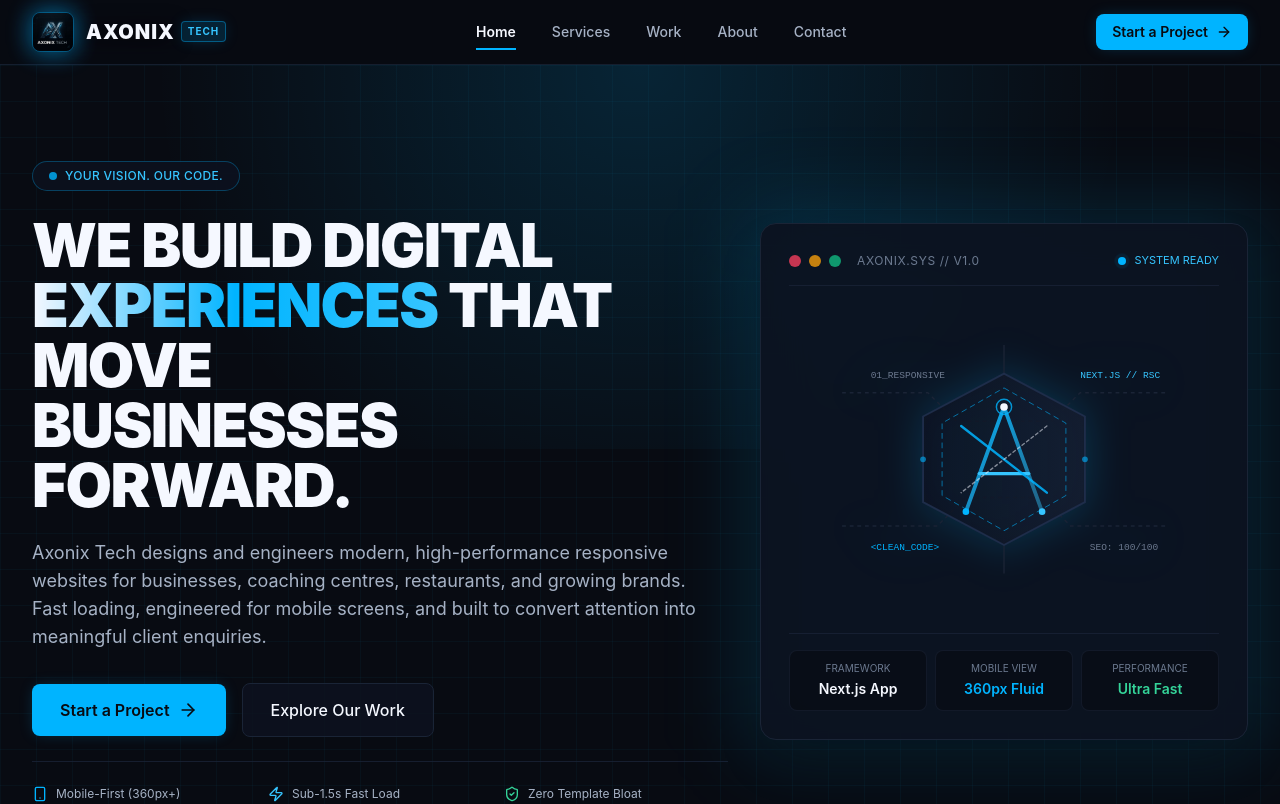
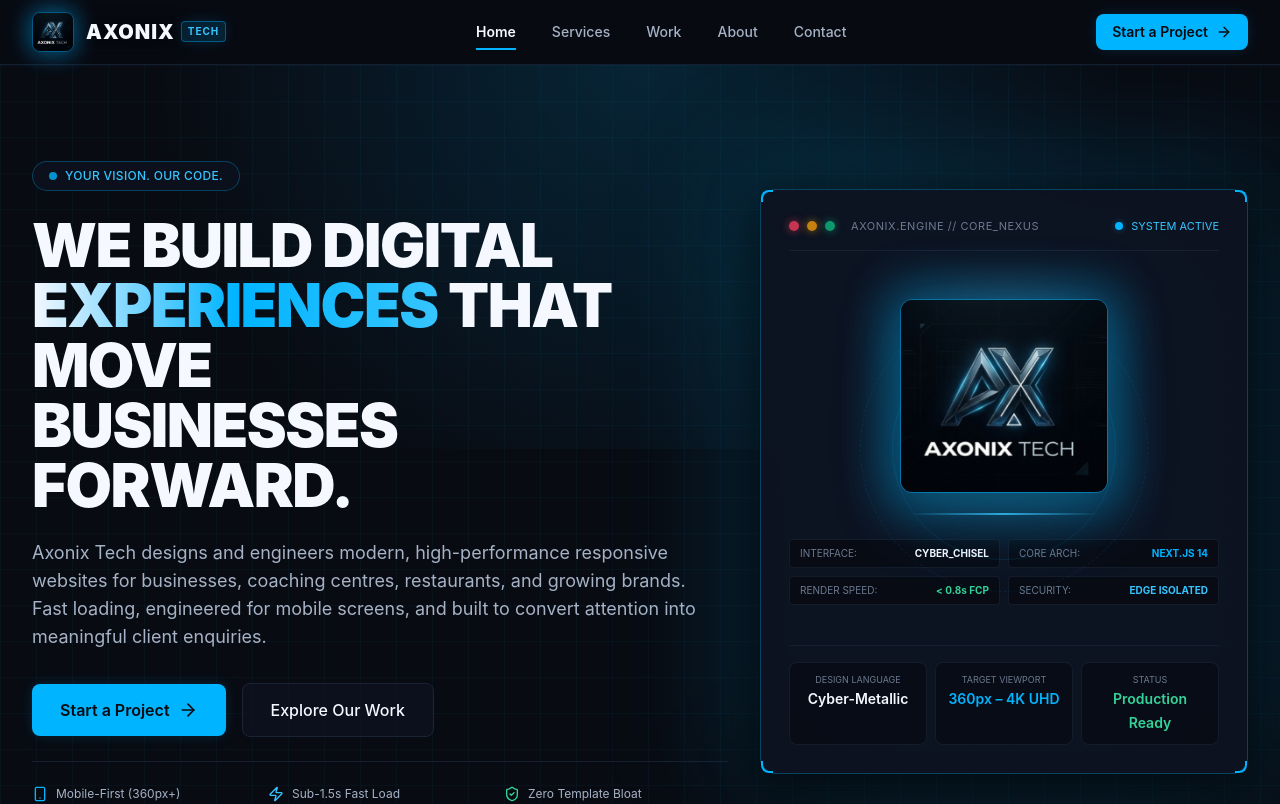
Before and after one commit to axonixtech01-cpu/axonix-tech, a Next.js app: page / in a window 1280 px wide. Shown: the top 804 px of the page. Built offline with nearby package versions, Linux system fonts and the light colour scheme.

Commit message:
Update AxVisual.tsx

```diff
--- a/components/AxVisual.tsx
+++ b/components/AxVisual.tsx
@@ -3,151 +3,100 @@ import React from 'react';
 export const AxVisual: React.FC = () => {
   return (
     <div className="relative mx-auto w-full max-w-xl select-none">
-      {/* Ambient Electric Glow Behind Graphic */}
+      {/* Outer Restrained Ambient Electric Glow */}
       <div
-        className="absolute -inset-4 rounded-3xl bg-axon-blue/15 blur-2xl pointer-events-none transform-gpu"
+        className="absolute -inset-4 rounded-3xl bg-axon-blue/20 blur-3xl pointer-events-none transform-gpu"
         aria-hidden="true"
       />
 
-      {/* Main High-Tech Terminal Card */}
-      <div className="relative rounded-2xl border border-axon-border bg-axon-surface/90 p-5 sm:p-7 shadow-2xl backdrop-blur-xl transition-all duration-300 hover:border-axon-blue/40">
+      {/* Main Futuristic Command Console Card */}
+      <div className="relative rounded-2xl border border-axon-blue/30 bg-axon-surface/95 p-5 sm:p-7 shadow-[0_10px_50px_rgba(0,0,0,0.8)] backdrop-blur-2xl transition-all duration-300 hover:border-axon-blue/60">
+
+        {/* Subtle Cyber Corner Accents */}
+        <div className="absolute top-0 left-0 w-3 h-3 border-t-2 border-l-2 border-axon-blue rounded-tl-lg" />
+        <div className="absolute top-0 right-0 w-3 h-3 border-t-2 border-r-2 border-axon-blue rounded-tr-lg" />
+        <div className="absolute bottom-0 left-0 w-3 h-3 border-b-2 border-l-2 border-axon-blue rounded-bl-lg" />
+        <div className="absolute bottom-0 right-0 w-3 h-3 border-b-2 border-r-2 border-axon-blue rounded-br-lg" />
 
         {/* Terminal Header Bar */}
-        <div className="flex items-center justify-between border-b border-axon-border/80 pb-4">
+        <div className="flex items-center justify-between border-b border-axon-border/90 pb-4">
           <div className="flex items-center gap-2">
-            <span className="h-3 w-3 rounded-full bg-rose-500/80" />
-            <span className="h-3 w-3 rounded-full bg-amber-500/80" />
-            <span className="h-3 w-3 rounded-full bg-emerald-500/80" />
-            <span className="ml-2 font-mono text-xs text-axon-dim tracking-wider">
-              AXONIX.SYS // V1.0
+            <span className="h-2.5 w-2.5 rounded-full bg-rose-500/80 shadow-[0_0_8px_rgba(244,63,94,0.6)]" />
+            <span className="h-2.5 w-2.5 rounded-full bg-amber-500/80 shadow-[0_0_8px_rgba(245,158,11,0.6)]" />
+            <span className="h-2.5 w-2.5 rounded-full bg-emerald-500/80 shadow-[0_0_8px_rgba(16,185,129,0.6)]" />
+            <span className="ml-2 font-mono text-[11px] text-axon-dim tracking-wider">
+              AXONIX.ENGINE // CORE_NEXUS
             </span>
           </div>
           <div className="flex items-center gap-2 font-mono text-[11px] text-axon-accent">
             <span className="relative flex h-2 w-2">
               <span className="absolute inline-flex h-full w-full animate-ping rounded-full bg-axon-blue opacity-75" />
-              <span className="relative inline-flex h-2 w-2 rounded-full bg-axon-blue" />
+              <span className="relative inline-flex h-2 w-2 rounded-full bg-axon-blue shadow-glow-sm" />
             </span>
-            <span>SYSTEM READY</span>
+            <span>SYSTEM ACTIVE</span>
           </div>
         </div>
 
-        {/* Central Geometric AX Vector Artwork */}
-        <div className="relative my-6 flex items-center justify-center py-4">
-          {/* Subtle grid pattern background */}
-          <div className="absolute inset-0 bg-grid-pattern opacity-60" />
+        {/* Central 3D Metallic Emblem & HUD Matrix */}
+        <div className="relative my-6 flex flex-col items-center justify-center py-4">
+          {/* Subtle Grid Backdrop */}
+          <div className="absolute inset-0 bg-grid-pattern opacity-70" />
 
-          <svg
-            viewBox="0 0 420 280"
-            className="w-full max-w-[400px] h-auto drop-shadow-[0_0_20px_rgba(0,180,255,0.25)]"
-            fill="none"
-            xmlns="http://www.w3.org/2000/svg"
-          >
-            {/* Defs for gradients & filters */}
-            <defs>
-              <linearGradient id="cyberGrad" x1="0%" y1="0%" x2="100%" y2="100%">
-                <stop offset="0%" stopColor="#00B4FF" />
-                <stop offset="100%" stopColor="#36C5FF" stopOpacity="0.4" />
-              </linearGradient>
-              <linearGradient id="polyGrad" x1="0%" y1="0%" x2="100%" y2="0%">
-                <stop offset="0%" stopColor="#0D1220" stopOpacity="0.8" />
-                <stop offset="100%" stopColor="#141D30" stopOpacity="0.9" />
-              </linearGradient>
-            </defs>
+          {/* Holographic Radar Concentric Circles */}
+          <div className="absolute w-56 h-56 rounded-full border border-axon-blue/15 animate-pulse" />
+          <div className="absolute w-72 h-72 rounded-full border border-axon-blue/10 border-dashed" />
 
-            {/* Background Circuit Grid Lines */}
-            <path d="M40 70 H130 L160 100 H260 L290 70 H380" stroke="#1A2436" strokeWidth="1.5" strokeDasharray="4 4" />
-            <path d="M40 210 H140 L170 180 H250 L280 210 H380" stroke="#1A2436" strokeWidth="1.5" strokeDasharray="4 4" />
-            <path d="M210 20 V60" stroke="#1A2436" strokeWidth="1.5" />
-            <path d="M210 220 V260" stroke="#1A2436" strokeWidth="1.5" />
+          {/* Central 3D Logo Feature Display */}
+          <div className="relative z-10 flex flex-col items-center">
+            <div className="relative group p-2">
+              {/* Radial Cyan Backlighting matching the Logo */}
+              <div className="absolute -inset-2 rounded-2xl bg-gradient-to-r from-axon-blue/30 via-axon-accent/40 to-axon-blue/30 blur-xl opacity-90 transition-all duration-500 group-hover:opacity-100" />
 
-            {/* Central Hexagon Cyber Core */}
-            <polygon
-              points="210,50 295,95 295,185 210,230 125,185 125,95"
-              fill="url(#polyGrad)"
-              stroke="#1E2D4A"
-              strokeWidth="2"
-            />
-            <polygon
-              points="210,65 275,102 275,178 210,215 145,178 145,102"
-              fill="none"
-              stroke="#00B4FF"
-              strokeWidth="1"
-              strokeDasharray="6 4"
-              opacity="0.6"
-            />
+              <img
+                src="/logo.png"
+                alt="Axonix Tech 3D Metallic Emblem"
+                className="relative w-44 sm:w-52 h-auto rounded-xl object-contain drop-shadow-[0_15px_30px_rgba(0,180,255,0.4)] border border-axon-blue/40 shadow-2xl transition-transform duration-300 hover:scale-105"
+              />
+            </div>
 
-            {/* Prominent AX Brand Symbolism */}
-            {/* 'A' Left Pillar */}
-            <path
-              d="M170 195 L210 85 L250 195"
-              stroke="url(#cyberGrad)"
-              strokeWidth="4"
-              strokeLinecap="round"
-              strokeLinejoin="round"
-            />
-            {/* 'A' Bridge */}
-            <line
-              x1="184"
-              y1="155"
-              x2="236"
-              y2="155"
-              stroke="#36C5FF"
-              strokeWidth="3.5"
-              strokeLinecap="round"
-            />
+            {/* Holographic Scanline Line */}
+            <div className="w-48 h-0.5 bg-gradient-to-r from-transparent via-axon-accent to-transparent shadow-glow-sm mt-3 animate-pulse" />
+          </div>
 
-            {/* Intersecting 'X' Diagonal Rays */}
-            <line
-              x1="165"
-              y1="105"
-              x2="255"
-              y2="175"
-              stroke="#00B4FF"
-              strokeWidth="2.5"
-              strokeLinecap="round"
-              opacity="0.85"
-            />
-            <line
-              x1="255"
-              y1="105"
-              x2="165"
-              y2="175"
-              stroke="#F5F8FF"
-              strokeWidth="1.5"
-              strokeLinecap="round"
-              strokeDasharray="3 3"
-              opacity="0.5"
-            />
-
-            {/* Floating Telemetry Nodes */}
-            <circle cx="210" cy="85" r="4" fill="#F5F8FF" />
-            <circle cx="210" cy="85" r="8" stroke="#00B4FF" strokeWidth="1.5" opacity="0.8" />
-            <circle cx="170" cy="195" r="3.5" fill="#00B4FF" />
-            <circle cx="250" cy="195" r="3.5" fill="#36C5FF" />
-            <circle cx="125" cy="140" r="3" fill="#00B4FF" opacity="0.6" />
-            <circle cx="295" cy="140" r="3" fill="#00B4FF" opacity="0.6" />
-
-            {/* Digital Data Bits */}
-            <text x="70" y="55" fill="#6C7A90" fontSize="10" fontFamily="monospace">01_RESPONSIVE</text>
-            <text x="290" y="55" fill="#36C5FF" fontSize="10" fontFamily="monospace">NEXT.JS // RSC</text>
-            <text x="70" y="235" fill="#00B4FF" fontSize="10" fontFamily="monospace">&lt;CLEAN_CODE&gt;</text>
-            <text x="300" y="235" fill="#6C7A90" fontSize="10" fontFamily="monospace">SEO: 100/100</text>
-          </svg>
+          {/* Surrounding High-Tech Telemetry Badges */}
+          <div className="w-full mt-6 grid grid-cols-2 gap-2 text-[10px] font-mono">
+            <div className="flex items-center justify-between rounded bg-axon-bg/80 px-2.5 py-1.5 border border-axon-border/70">
+              <span className="text-axon-dim">INTERFACE:</span>
+              <span className="text-axon-text font-bold">CYBER_CHISEL</span>
+            </div>
+            <div className="flex items-center justify-between rounded bg-axon-bg/80 px-2.5 py-1.5 border border-axon-border/70">
+              <span className="text-axon-dim">CORE ARCH:</span>
+              <span className="text-axon-blue font-bold">NEXT.JS 14</span>
+            </div>
+            <div className="flex items-center justify-between rounded bg-axon-bg/80 px-2.5 py-1.5 border border-axon-border/70">
+              <span className="text-axon-dim">RENDER SPEED:</span>
+              <span className="text-emerald-400 font-bold">&lt; 0.8s FCP</span>
+            </div>
+            <div className="flex items-center justify-between rounded bg-axon-bg/80 px-2.5 py-1.5 border border-axon-border/70">
+              <span className="text-axon-dim">SECURITY:</span>
+              <span className="text-axon-accent font-bold">EDGE ISOLATED</span>
+            </div>
+          </div>
         </div>
 
         {/* Bottom Metrics Bar */}
         <div className="grid grid-cols-3 gap-2 border-t border-axon-border/80 pt-4 text-center">
-          <div className="rounded-lg bg-axon-bg/60 p-2.5 border border-axon-border/60">
-            <span className="block font-mono text-[10px] text-axon-dim uppercase">Framework</span>
-            <span className="font-mono text-xs font-semibold text-axon-text sm:text-sm">Next.js App</span>
+          <div className="rounded-lg bg-axon-bg/70 p-2.5 border border-axon-border/70">
+            <span className="block font-mono text-[9px] text-axon-dim uppercase">Design Language</span>
+            <span className="font-mono text-xs font-semibold text-axon-text sm:text-sm">Cyber-Metallic</span>
           </div>
-          <div className="rounded-lg bg-axon-bg/60 p-2.5 border border-axon-border/60">
-            <span className="block font-mono text-[10px] text-axon-dim uppercase">Mobile View</span>
-            <span className="font-mono text-xs font-semibold text-axon-blue sm:text-sm">360px Fluid</span>
+          <div className="rounded-lg bg-axon-bg/70 p-2.5 border border-axon-border/70">
+            <span className="block font-mono text-[9px] text-axon-dim uppercase">Target Viewport</span>
+            <span className="font-mono text-xs font-semibold text-axon-blue sm:text-sm">360px – 4K UHD</span>
           </div>
-          <div className="rounded-lg bg-axon-bg/60 p-2.5 border border-axon-border/60">
-            <span className="block font-mono text-[10px] text-axon-dim uppercase">Performance</span>
-            <span className="font-mono text-xs font-semibold text-emerald-400 sm:text-sm">Ultra Fast</span>
+          <div className="rounded-lg bg-axon-bg/70 p-2.5 border border-axon-border/70">
+            <span className="block font-mono text-[9px] text-axon-dim uppercase">Status</span>
+            <span className="font-mono text-xs font-semibold text-emerald-400 sm:text-sm">Production Ready</span>
           </div>
         </div>
 
```
